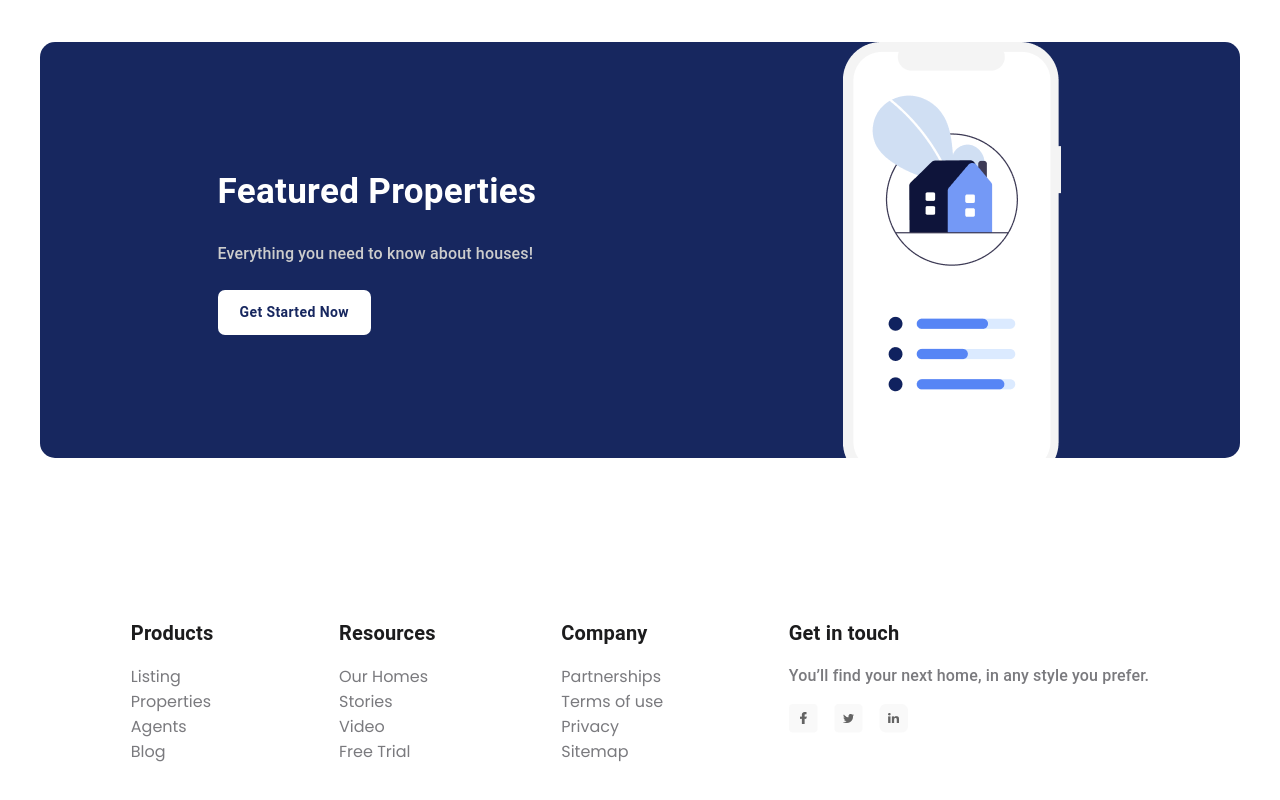
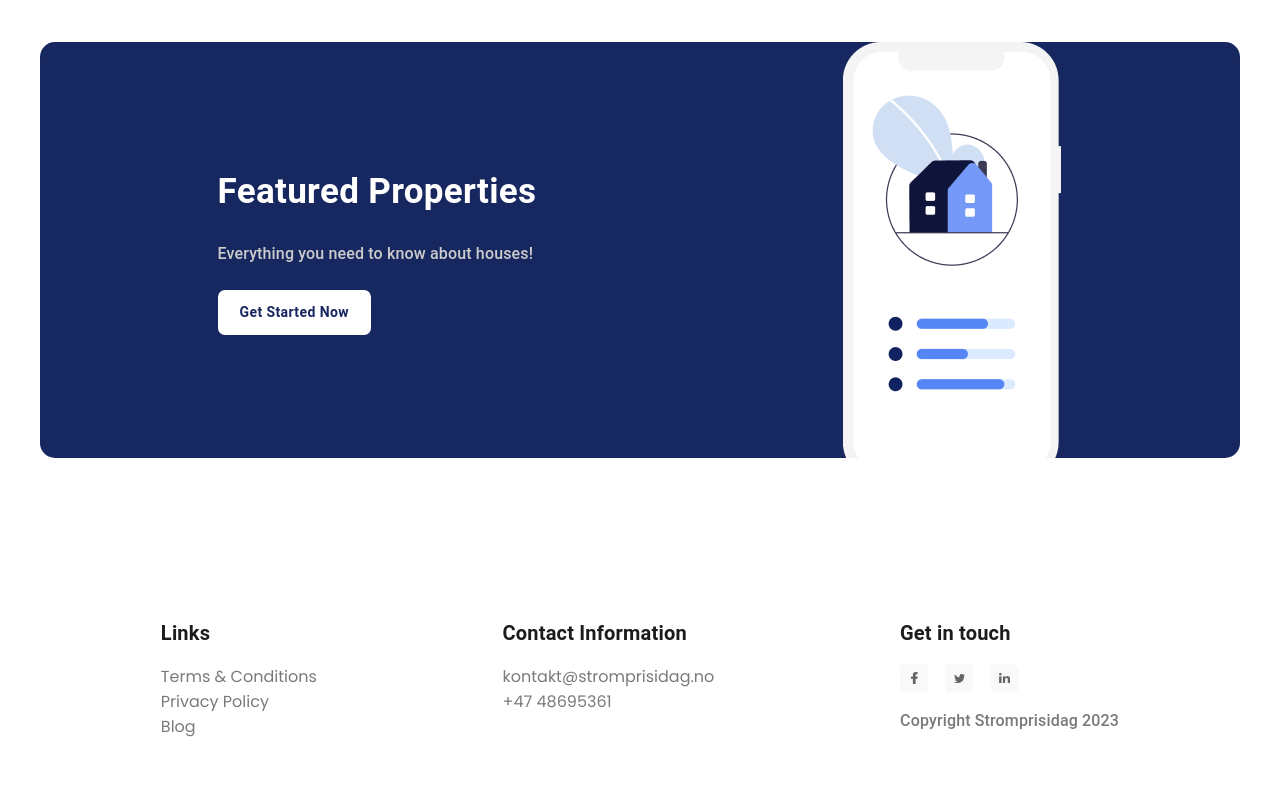
Before and after one commit to prabin04/mui-api, a React (Create React App) app: page / in a window 1280 px wide. Shown: the part 3883-4683 px from the top of the page. Built offline with nearby package versions, Linux system fonts and the light colour scheme.

Commit message:
Update Footer.jsx

```diff
--- a/src/Components/Footer.jsx
+++ b/src/Components/Footer.jsx
@@ -28,6 +28,7 @@ const Footer = () => {
 
   const FooterLink = styled("span")(({ theme }) => ({
     fontSize: "16px",
+    marginBottom: "2px",
     color: "#7A7A7E",
     fontWeight: "300",
     cursor: "pointer",
@@ -49,14 +50,12 @@ const Footer = () => {
                 mb: 2,
               }}
             >
-              Products
+              Links
             </Typography>
 
-            <FooterLink>Listing</FooterLink>
+            <FooterLink>Terms & Conditions</FooterLink>
             <br />
-            <FooterLink>Properties</FooterLink>
-            <br />
-            <FooterLink>Agents</FooterLink>
+            <FooterLink>Privacy Policy</FooterLink>
             <br />
             <FooterLink>Blog</FooterLink>
           </Box>
@@ -70,37 +69,12 @@ const Footer = () => {
                 mb: 2,
               }}
             >
-              Resources
+              Contact Information
             </Typography>
 
-            <FooterLink>Our Homes</FooterLink>
+            <FooterLink sx={{mb:2}}>kontakt@stromprisidag.no</FooterLink>
             <br />
-            <FooterLink>Stories</FooterLink>
-            <br />
-            <FooterLink>Video</FooterLink>
-            <br />
-            <FooterLink>Free Trial</FooterLink>
-          </Box>
-
-          <Box>
-            <Typography
-              sx={{
-                fontSize: "20px",
-                color: "#1C1C1D",
-                fontWeight: "700",
-                mb: 2,
-              }}
-            >
-              Company
-            </Typography>
-
-            <FooterLink>Partnerships</FooterLink>
-            <br />
-            <FooterLink>Terms of use</FooterLink>
-            <br />
-            <FooterLink>Privacy</FooterLink>
-            <br />
-            <FooterLink>Sitemap</FooterLink>
+            <FooterLink>+47 48695361</FooterLink>
           </Box>
 
           <Box>
@@ -113,17 +87,6 @@ const Footer = () => {
               }}
             >
               Get in touch
-            </Typography>
-
-            <Typography
-              sx={{
-                fontSize: "16px",
-                color: "#7A7A7E",
-                fontWeight: "500",
-                mb: 2,
-              }}
-            >
-              You’ll find your next home, in any style you prefer.
             </Typography>
 
             <IconBox>
@@ -139,6 +102,17 @@ const Footer = () => {
                 style={{ cursor: "pointer" }}
               />
             </IconBox>
+
+            <Typography
+              sx={{
+                fontSize: "16px",
+                color: "#7A7A7E",
+                fontWeight: "500",
+                pt: 2,
+              }}
+            >
+              Copyright Stromprisidag 2023
+            </Typography>
           </Box>
         </CustomContainer>
       </CustomContainer>
```
